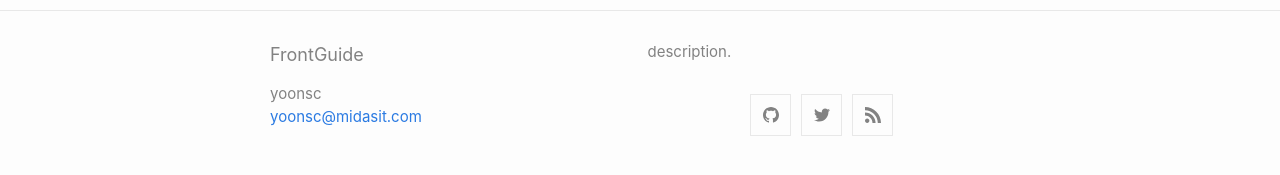
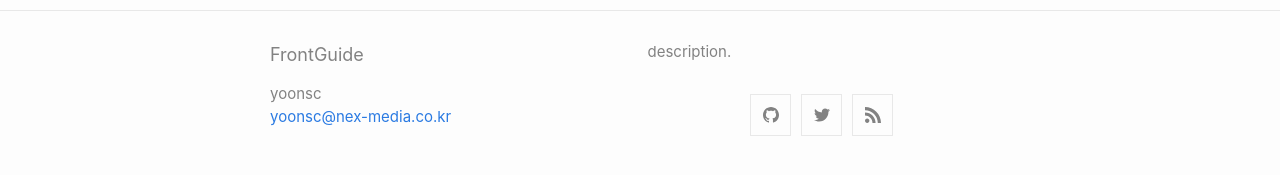
Before and after one commit to midasfront/midasfront.github.io, a Jekyll site: the page built from index.md, in a window 1280 px wide. Shown: the part 712-887 px from the top of the page. Built offline with Jekyll 4.4.1, drawn with Linux system fonts in a browser that asks for light colours.

Commit message:
sinc test

```diff
--- a/_config.yml
+++ b/_config.yml
@@ -1,6 +1,6 @@
 title: FrontGuide
 author: yoonsc
-email: yoonsc@midasit.com
+email: yoonsc@nex-media.co.kr
 baseurl: "/"
 url: "http://midasfront.github.io"
 description: > # this means to ignore newlines until "show_exerpts:"
```
